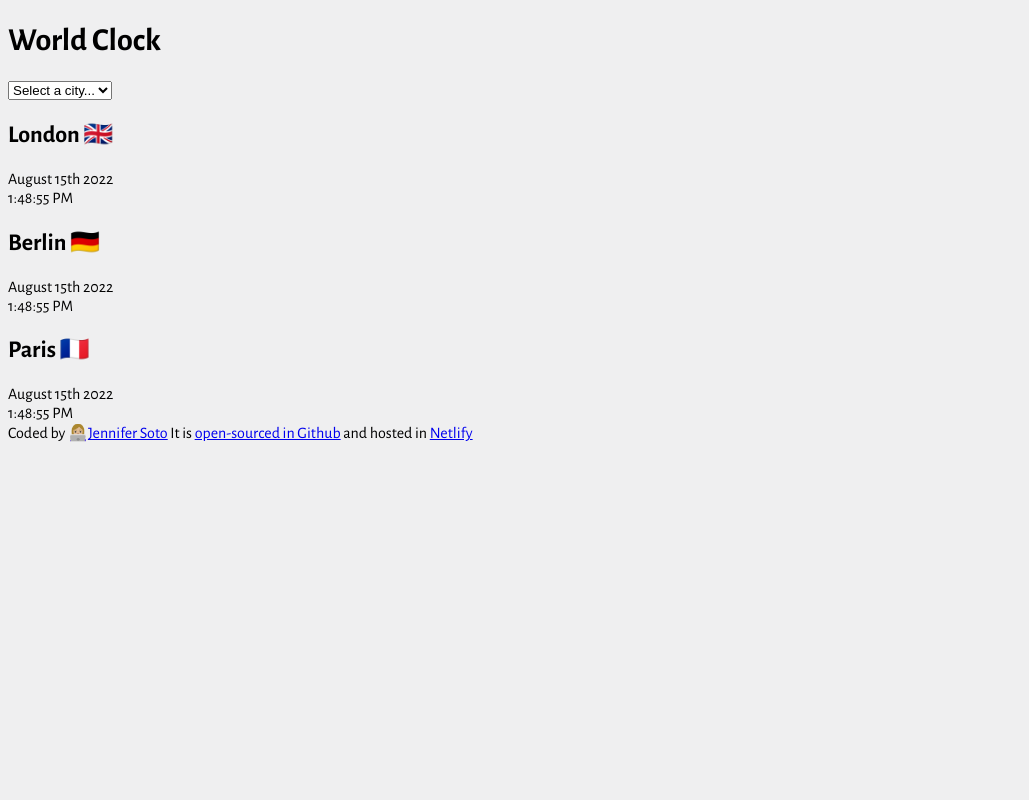
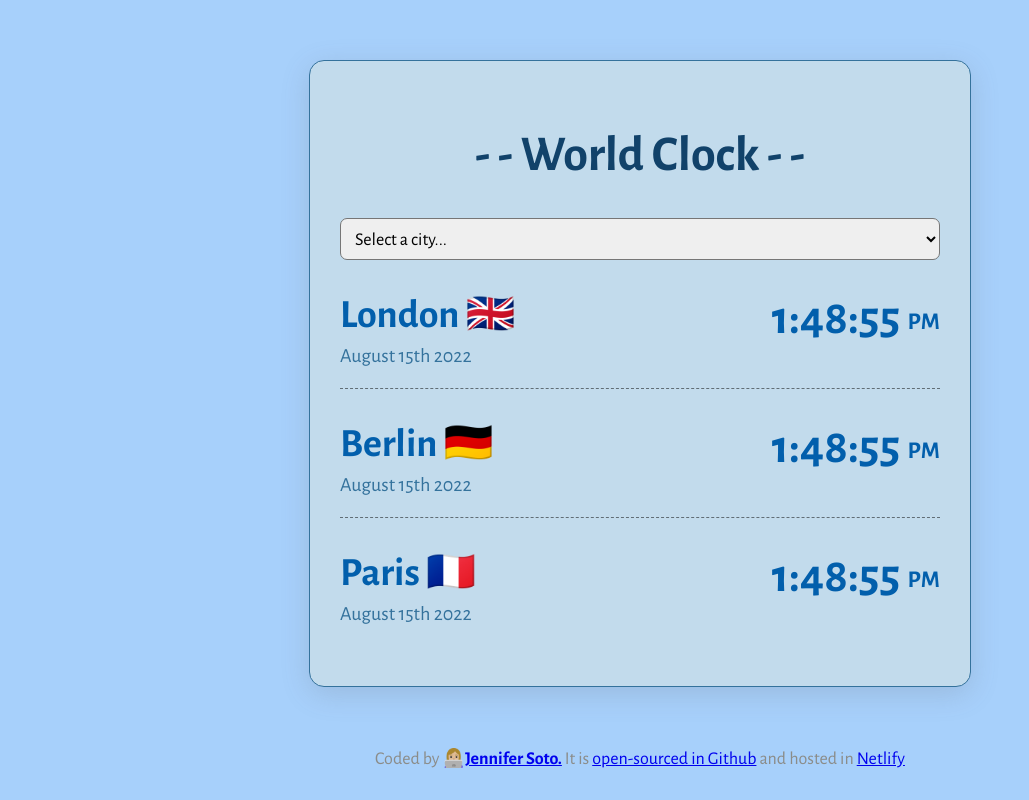
Before and after one commit to Jen-94/World_Clock, a plain HTML site: page index.html in a window 1280 px wide. Shown: the whole page, without its empty margins (0-1029 px from the left). Drawn offline with nearby package versions, Linux system fonts and the light colour scheme; a script that the page names is missing.

Commit message:
Update style.css

```diff
--- a/index.html
+++ b/index.html
@@ -15,33 +15,41 @@
   </head>
   <body>
     <div class="container">
-      <h1>World Clock</h1>
-      <select>
+      <h1>- - World Clock - -</h1>
+      <select class="selection">
         <option value="">Select a city...</option>
         <option value="city1">London</option>
         <option value="city2">Berlin</option>
         <option value="city3">Paris</option>
       </select>
       <div class="city">
+        <div>
           <h2>London 🇬🇧</h2>
           <div class="date">August 15th 2022</div>
-        <div class="time">1:48:55 PM</div>
+        </div>
+        <div class="time">1:48:55 <small>PM</small></div>
       </div>
 
       <div class="city">
+        <div>
           <h2>Berlin 🇩🇪</h2>
           <div class="date">August 15th 2022</div>
-        <div class="time">1:48:55 PM</div>
+        </div>
+        <div class="time">1:48:55 <small>PM</small></div>
       </div>
       <div class="city">
+        <div>
           <h2>Paris 🇫🇷</h2>
           <div class="date">August 15th 2022</div>
-        <div class="time">1:48:55 PM</div>
+        </div>
+        <div class="time">1:48:55 <small>PM</small></div>
       </div>
     </div>
 
     <footer>
-      Coded by 👩🏼‍💻<a href="https://github.com/Jen-94">Jennifer Soto</a>
+      Coded by 👩🏼‍💻<a href="https://github.com/Jen-94"
+        ><strong>Jennifer Soto.</strong></a
+      >
       It is
       <a href="https://github.com/Jen-94/TimeZone" target="_blank"
         >open-sourced in Github</a
--- a/src/styles.css
+++ b/src/styles.css
@@ -1,4 +1,73 @@
 body {
-  background: #efeff0;
+  background: #a7d0fb;
   font-family: "Alegreya Sans", sans-serif;
 }
+
+h1 {
+  text-align: center;
+  color: #11426a;
+  font-size: 50px;
+}
+
+select {
+  display: block;
+  width: 100%;
+  padding: 10px;
+  border-radius: 7px;
+  font-size: 18px;
+}
+
+h2 {
+  margin: 0 0 5px;
+  font-size: 40px;
+}
+
+footer {
+  text-align: center;
+  font-size: 18px;
+  color: #8b8c89;
+}
+
+.container {
+  max-width: 600px;
+  margin: 60px auto;
+  padding: 30px;
+  box-shadow: rgb(100, 100, 111, 0.2) 0px 7px 29px 0px;
+  border: 1px solid #34729c;
+  background-color: #c2dbec;
+  border-radius: 15px;
+}
+
+.city {
+  display: flex;
+  justify-content: space-between;
+  margin: 10px 0;
+  padding: 20px 0;
+  border-bottom: 1px dashed rgb(0, 0, 0, 0.5);
+  color: #025fac;
+}
+
+.city:last-child {
+  border: none;
+}
+
+.time {
+  font-size: 48px;
+  font-weight: bold;
+  color: #025fac;
+}
+
+.time small {
+  font-size: 24px;
+  vertical-align: middle;
+  line-height: 48px;
+}
+
+.date {
+  font-size: 20px;
+  color: #34729c;
+}
+
+.selection {
+  font-family: "Alegreya Sans", sans-serif;
+}
```
Lines whose indentation alone changed are shown as unchanged.
